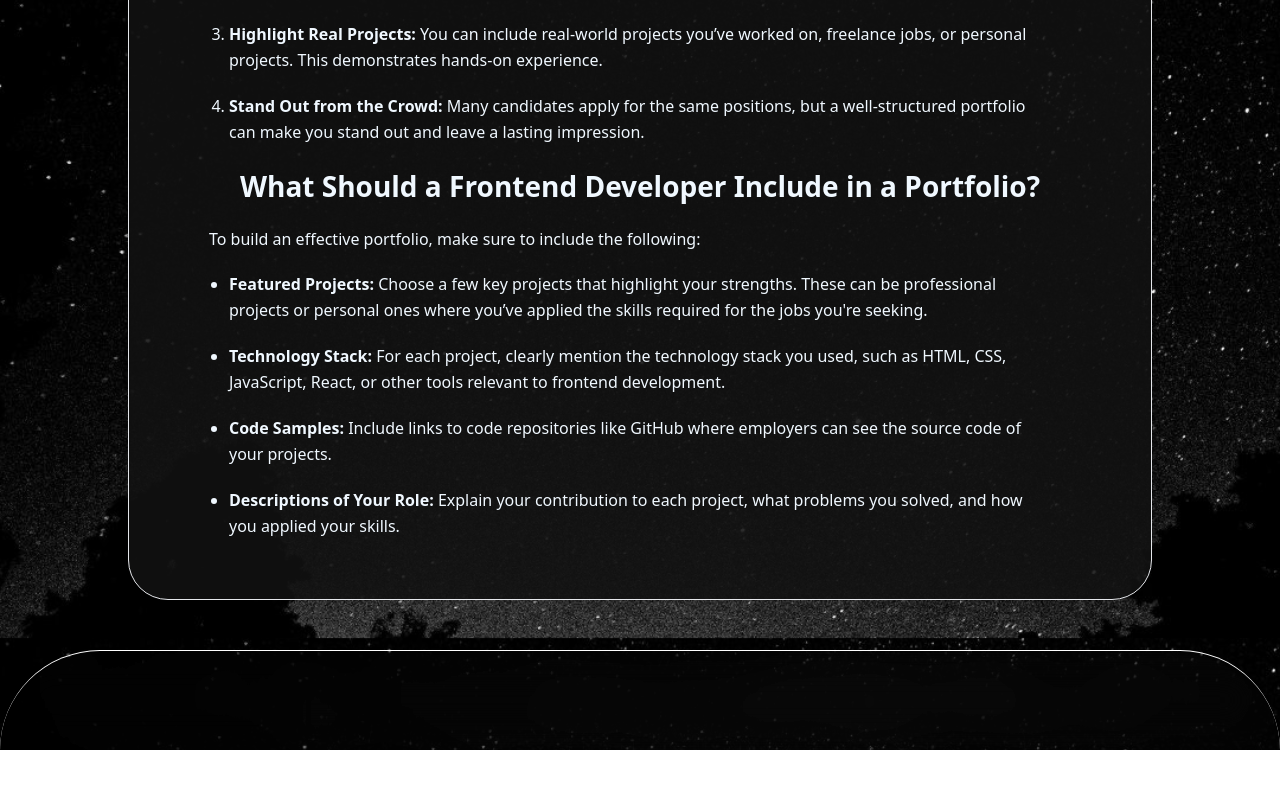
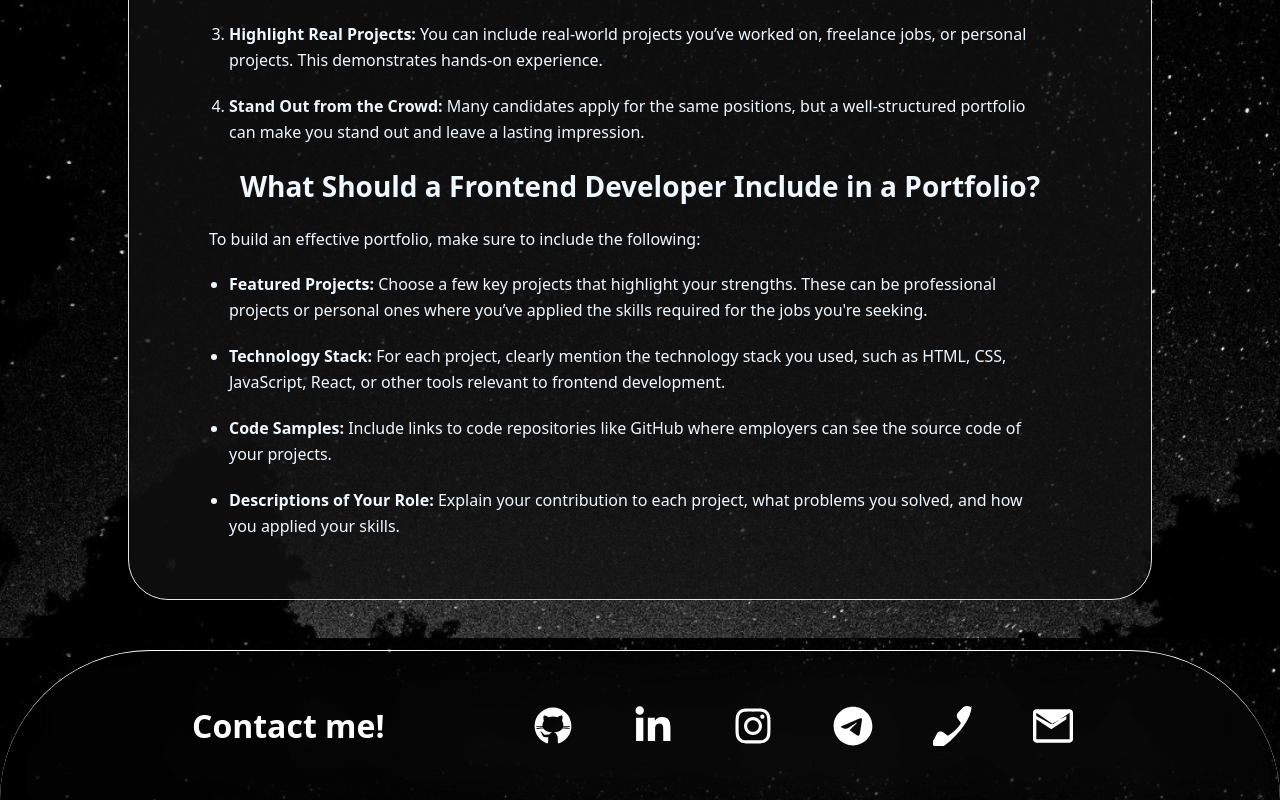
Before and after one commit to mejzerVitaliy/My_Portfolio, a Next.js app: page / in a window 1280 px wide. Shown: the part 962-1762 px from the top of the page. Before the commit the page ends 1712 px from the top, so only its background shows below. Built offline with nearby package versions, Linux system fonts and the light colour scheme.

Commit message:
+ main content of footer

```diff
--- a/src/app/aboutMe/page.tsx
+++ b/src/app/aboutMe/page.tsx
@@ -1,12 +1,11 @@
-import Portfolio from "@/components/organisms/Portfolio";
 import Footer from "@/components/templates/Footer/Footer";
 import Header from "@/components/templates/Header/Header";
 import Navbar from "@/components/templates/Navbar/Navbar";
 import { Metadata } from "next";
 
 export const metadata: Metadata = {
-  title: "Portfolio | About Me",
-  description: "This is page about me",
+    title: "Portfolio | About Me",
+    description: "This is page about me",
 };
 
 export default function AboutMePage() {
@@ -15,7 +14,7 @@ export default function AboutMePage() {
             <Header />
             <Navbar selectedPage="aboutMe" />
 
-            <Portfolio />
+
 
             <Footer />
         </main>
--- a/src/app/layout.tsx
+++ b/src/app/layout.tsx
@@ -3,7 +3,7 @@ import '../styles/globals.css'
 
 export const metadata: Metadata = {
     title: 'Portfolio | About',
-    description: 'This is page about my portfolio',
+    description: 'What is a Portfolio?',
 };
 
 export default function RootLayout({ children }: { children: React.ReactNode }) {
--- a/src/app/page.tsx
+++ b/src/app/page.tsx
@@ -1,13 +1,10 @@
-"use client";
 import Footer from "@/components/templates/Footer/Footer";
 import Navbar from "@/components/templates/Navbar/Navbar";
 import Portfolio from "@/components/organisms/Portfolio";
-import { ReduxProvider } from "@/store/providers";
 import Header from "@/components/templates/Header/Header";
 
 export default function PortfolioPage() {
     return (
-        <ReduxProvider>
         <main className="relative flex flex-col items-center justify-center">
             <Header />
             <Navbar selectedPage="/" />
@@ -16,6 +13,5 @@ export default function PortfolioPage() {
 
             <Footer />
         </main>
-        </ReduxProvider>
     );
 }
--- a/src/app/projects/page.tsx
+++ b/src/app/projects/page.tsx
@@ -1,4 +1,3 @@
-import Portfolio from "@/components/organisms/Portfolio";
 import Footer from "@/components/templates/Footer/Footer";
 import Header from "@/components/templates/Header/Header";
 import Navbar from "@/components/templates/Navbar/Navbar";
@@ -15,7 +14,6 @@ export default function ProjectsPage() {
             <Header />
             <Navbar selectedPage="projects" />
 
-            <Portfolio />
 
             <Footer />
         </main>
--- a/src/components/organisms/Portfolio.tsx
+++ b/src/components/organisms/Portfolio.tsx
@@ -2,7 +2,7 @@ import React from 'react'
 
 const Portfolio: React.FC = () => {
     return (
-        <main className=" w-[80%]  p-[40px] rounded-[40px] border my-[50px] bg-[#111111e1]">
+        <main className=" w-[80%]  p-[40px] rounded-[40px] border my-[50px] bg-[#111111c4]">
             <section className='w-full'>
                 <article className='w-full px-[40px]'>
                     <h3 className='text-center text-[28px] mb-[20px]'><strong>This Website is My Portfolio</strong></h3>
--- a/src/components/templates/Footer/Footer.tsx
+++ b/src/components/templates/Footer/Footer.tsx
@@ -2,7 +2,53 @@ import React from 'react'
 
 const Footer: React.FC = () => {
     return (
-        <footer className='w-full h-[100px] static  bottom-0 rounded-t-full blured border-t '>
+        <footer className='w-full h-[150px] static  bottom-0 grid place-items-center rounded-t-full blured border-t '>
+            <section className='w-[70%] flex justify-between items-center'>
+                <h2 className='text-center text-[32px] font-semibold '>Contact me!</h2>
+
+                <section className=' w-[70%] flex justify-end gap-[30px] items-center'>
+                    <a className='hover:animate-bounce duration-150 w-[70px] h-[70px] grid place-items-center cursor-auto' href="https://github.com/mejzerVitaliy" target='blank'>
+                        <svg xmlns="http://www.w3.org/2000/svg" x="0px" y="0px" width="40" height="40" viewBox="0 0 50 50" style={{fill:'#FFFFFF'}}>
+                            <path d="M17.791,46.836C18.502,46.53,19,45.823,19,45v-5.4c0-0.197,0.016-0.402,0.041-0.61C19.027,38.994,19.014,38.997,19,39 c0,0-3,0-3.6,0c-1.5,0-2.8-0.6-3.4-1.8c-0.7-1.3-1-3.5-2.8-4.7C8.9,32.3,9.1,32,9.7,32c0.6,0.1,1.9,0.9,2.7,2c0.9,1.1,1.8,2,3.4,2 c2.487,0,3.82-0.125,4.622-0.555C21.356,34.056,22.649,33,24,33v-0.025c-5.668-0.182-9.289-2.066-10.975-4.975 c-3.665,0.042-6.856,0.405-8.677,0.707c-0.058-0.327-0.108-0.656-0.151-0.987c1.797-0.296,4.843-0.647,8.345-0.714 c-0.112-0.276-0.209-0.559-0.291-0.849c-3.511-0.178-6.541-0.039-8.187,0.097c-0.02-0.332-0.047-0.663-0.051-0.999 c1.649-0.135,4.597-0.27,8.018-0.111c-0.079-0.5-0.13-1.011-0.13-1.543c0-1.7,0.6-3.5,1.7-5c-0.5-1.7-1.2-5.3,0.2-6.6 c2.7,0,4.6,1.3,5.5,2.1C21,13.4,22.9,13,25,13s4,0.4,5.6,1.1c0.9-0.8,2.8-2.1,5.5-2.1c1.5,1.4,0.7,5,0.2,6.6c1.1,1.5,1.7,3.2,1.6,5 c0,0.484-0.045,0.951-0.11,1.409c3.499-0.172,6.527-0.034,8.204,0.102c-0.002,0.337-0.033,0.666-0.051,0.999 c-1.671-0.138-4.775-0.28-8.359-0.089c-0.089,0.336-0.197,0.663-0.325,0.98c3.546,0.046,6.665,0.389,8.548,0.689 c-0.043,0.332-0.093,0.661-0.151,0.987c-1.912-0.306-5.171-0.664-8.879-0.682C35.112,30.873,31.557,32.75,26,32.969V33 c2.6,0,5,3.9,5,6.6V45c0,0.823,0.498,1.53,1.209,1.836C41.37,43.804,48,35.164,48,25C48,12.318,37.683,2,25,2S2,12.318,2,25 C2,35.164,8.63,43.804,17.791,46.836z"></path>
+                        </svg>
+                    </a>
+
+                    <a className='hover:animate-bounce duration-150 w-[70px] h-[70px] grid place-items-center cursor-auto' href="https://www.linkedin.com/in/vitaliy-mejzer-778735326/" target='blank'>
+                        <svg xmlns="http://www.w3.org/2000/svg" viewBox="0 0 448 512" width="40" height="40" fill="currentColor">
+                            <path d="M100.28 448H7.4V148.9h92.88zm-46.14-335C24.3 113 0 88.6 0 57.5S24.3 2 54.14 2s53.86 24.4 53.86 55.5-24.3 55.5-53.86 55.5zM447.5 448h-92.6V302.4c0-34.7-.7-79.3-48.3-79.3-48.3 0-55.7 37.7-55.7 76.7V448h-92.9V148.9h89.1v40.8h1.3c12.4-23.5 42.6-48.3 87.7-48.3 93.8 0 111.1 61.7 111.1 142V448z"/>
+                        </svg>
+                    </a>
+
+                    <a className='hover:animate-bounce duration-150 w-[70px] h-[70px] grid place-items-center cursor-auto' href="https://www.instagram.com/mvitalik_/" target='blank'>
+                        <svg xmlns="http://www.w3.org/2000/svg" viewBox="0 0 448 512" width='40' height='40' fill='#fff'>
+                            <path d="M224.1 141c-63.6 0-114.9 51.3-114.9 114.9s51.3 114.9 114.9 114.9S339 319.5 339 255.9 287.7 141 224.1 141zm0 189.6c-41.1 0-74.7-33.5-74.7-74.7s33.5-74.7 74.7-74.7 74.7 33.5 74.7 74.7-33.6 74.7-74.7 74.7zm146.4-194.3c0 14.9-12 26.8-26.8 26.8-14.9 0-26.8-12-26.8-26.8s12-26.8 26.8-26.8 26.8 12 26.8 26.8zm76.1 27.2c-1.7-35.9-9.9-67.7-36.2-93.9-26.2-26.2-58-34.4-93.9-36.2-37-2.1-147.9-2.1-184.9 0-35.8 1.7-67.6 9.9-93.9 36.1s-34.4 58-36.2 93.9c-2.1 37-2.1 147.9 0 184.9 1.7 35.9 9.9 67.7 36.2 93.9s58 34.4 93.9 36.2c37 2.1 147.9 2.1 184.9 0 35.9-1.7 67.7-9.9 93.9-36.2 26.2-26.2 34.4-58 36.2-93.9 2.1-37 2.1-147.8 0-184.8zM398.8 388c-7.8 19.6-22.9 34.7-42.6 42.6-29.5 11.7-99.5 9-132.1 9s-102.7 2.6-132.1-9c-19.6-7.8-34.7-22.9-42.6-42.6-11.7-29.5-9-99.5-9-132.1s-2.6-102.7 9-132.1c7.8-19.6 22.9-34.7 42.6-42.6 29.5-11.7 99.5-9 132.1-9s102.7-2.6 132.1 9c19.6 7.8 34.7 22.9 42.6 42.6 11.7 29.5 9 99.5 9 132.1s2.7 102.7-9 132.1z" />
+                        </svg>
+                    </a>
+
+                    <a className='hover:animate-bounce duration-150 w-[70px] h-[70px] grid place-items-center cursor-auto' href="https://web.telegram.org/k/#@wnckxv" target='blank' >
+                        <svg xmlns="http://www.w3.org/2000/svg" viewBox="0 0 496 512" width='40' height='40' fill='#fff'>
+                            <path d="M248 8C111 8 0 119 0 256S111 504 248 504 496 393 496 256 385 8 248 8zM363 176.7c-3.7 39.2-19.9 134.4-28.1 178.3-3.5 18.6-10.3 24.8-16.9 25.4-14.4 1.3-25.3-9.5-39.3-18.7-21.8-14.3-34.2-23.2-55.3-37.2-24.5-16.1-8.6-25 5.3-39.5 3.7-3.8 67.1-61.5 68.3-66.7 .2-.7 .3-3.1-1.2-4.4s-3.6-.8-5.1-.5q-3.3 .7-104.6 69.1-14.8 10.2-26.9 9.9c-8.9-.2-25.9-5-38.6-9.1-15.5-5-27.9-7.7-26.8-16.3q.8-6.7 18.5-13.7 108.4-47.2 144.6-62.3c68.9-28.6 83.2-33.6 92.5-33.8 2.1 0 6.6 .5 9.6 2.9a10.5 10.5 0 0 1 3.5 6.7A43.8 43.8 0 0 1 363 176.7z" />
+                        </svg>
+
+                    </a>
+
+                    <a className='hover:animate-bounce duration-150 w-[70px] h-[70px] grid place-items-center cursor-auto' href="tel:+380636007473">
+                        <svg xmlns="http://www.w3.org/2000/svg" viewBox="0 0 512 512" width="40" height="40" fill="currentColor">
+                            <path d="M493.4 24.6c-14.2-14.2-33.5-23.6-54.1-23.6-22.4 0-44.7 8.2-62.1 25.6L321.6 82.1c-11.2 11.2-17.4 26.2-17.4 42.2 0 13.4 4.2 26.4 12.1 36.9l41.5 55.1c-17.7 34.9-43.3 65.6-74.3 93.4-28.3 26-59.5 49.8-94.5 71.8l-53.5-40.9c-11-8.4-24.7-12.9-38.7-12.9-16 0-31 6.2-42.2 17.4L10 431.3C-6.8 449-14.6 472.4 0 496.6c14.2 24.3 38.7 37.4 63.9 37.4 31.6 0 61.6-10.5 87.4-30.3 95.8-73 177.7-157.2 245.3-253.7 65.8-93.5 101.1-186 101.1-276.1 0-20.6-9.4-39.9-23.6-54.1z"/>
+                        </svg>
+                    </a>
+
+
+                    <a className='hover:animate-bounce duration-150 w-[70px] h-[70px] grid place-items-center cursor-auto' href="mailto:mejzervitalik@gmail.com" target='blank'>
+                        <svg xmlns="http://www.w3.org/2000/svg" viewBox="0 0 24 24" width="40" height="40" fill="currentColor">
+                            <path d="M0 4c0-1.1.9-2 2-2h20c1.1 0 2 .9 2 2v16c0 1.1-.9 2-2 2H2c-1.1 0-2-.9-2-2V4zm22 0l-10 7L2 4v16h20V4zm-11 7L2 6v2l9 6 9-6V6l-9 5z"/>
+                        </svg>
+                    </a>
+
+
+
+                </section>
+            </section>
 
         </footer>
     )
--- a/src/components/templates/Navbar/Navbar.tsx
+++ b/src/components/templates/Navbar/Navbar.tsx
@@ -11,15 +11,15 @@ const Navbar: React.FC<NavbarProps> = ({selectedPage}) => {
             <section className=' w-[80%] h-full grid place-items-center '>
                 <ul className='w-full flex justify-evenly '>
                     <li >
-                        <Link className={` transition-colors duration-500 cursor-auto  w-[250px] h-[40px] grid place-content-center rounded-[16px] ${selectedPage === '/' ? 'bg-slate-700' : 'hover:bg-slate-900'}`} href={'/'}>About site</Link>
+                        <Link className={` transition-colors duration-500 cursor-default  w-[250px] h-[40px] grid place-content-center rounded-[16px] ${selectedPage === '/' ? 'bg-slate-700' : 'hover:bg-slate-900'}`} href={'/'}>About site</Link>
                     </li>
 
                     <li >
-                        <Link className={` transition-colors duration-500 cursor-auto w-[250px] h-[40px] grid place-content-center rounded-[16px] ${selectedPage === 'aboutMe' ? 'bg-slate-700' : 'hover:bg-slate-900'}`} href={'/aboutMe'}>About me</Link>
+                        <Link className={` transition-colors duration-500 cursor-default w-[250px] h-[40px] grid place-content-center rounded-[16px] ${selectedPage === 'aboutMe' ? 'bg-slate-700' : 'hover:bg-slate-900'}`} href={'/aboutMe'}>About me</Link>
                     </li>
 
                     <li >
-                        <Link className={` transition-colors duration-500 cursor-auto w-[250px] h-[40px] grid place-content-center rounded-[16px] ${selectedPage === 'projects' ? 'bg-slate-700' : 'hover:bg-slate-900'}`} href={'/projects'}>Projects</Link>
+                        <Link className={` transition-colors duration-500 cursor-default w-[250px] h-[40px] grid place-content-center rounded-[16px] ${selectedPage === 'projects' ? 'bg-slate-700' : 'hover:bg-slate-900'}`} href={'/projects'}>Projects</Link>
                     </li>
                 </ul>
             </section>
```
Lines whose indentation alone changed are shown as unchanged.
